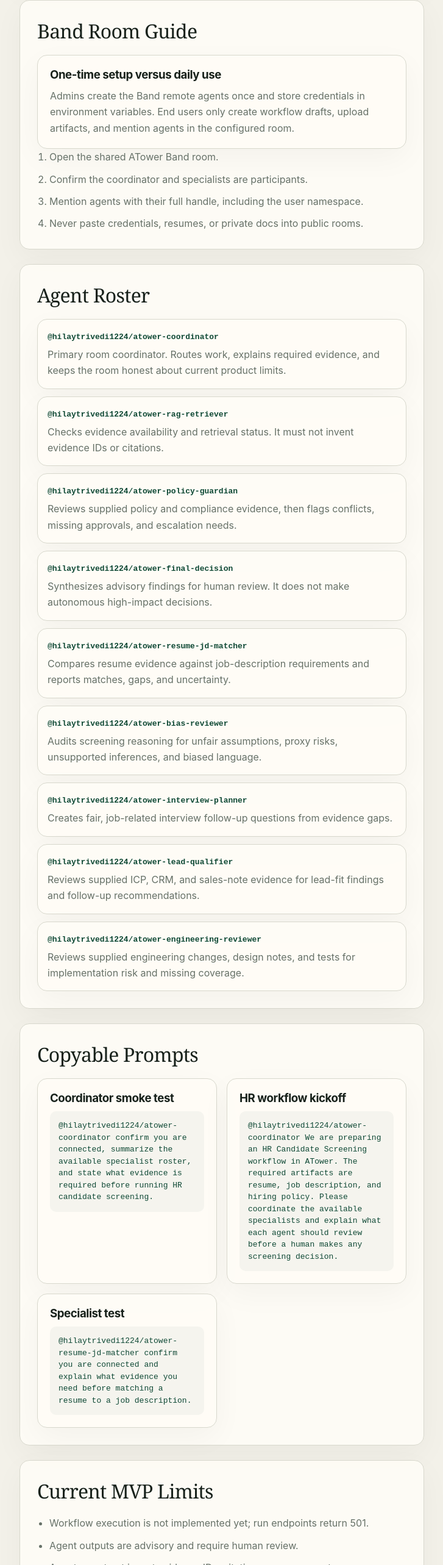
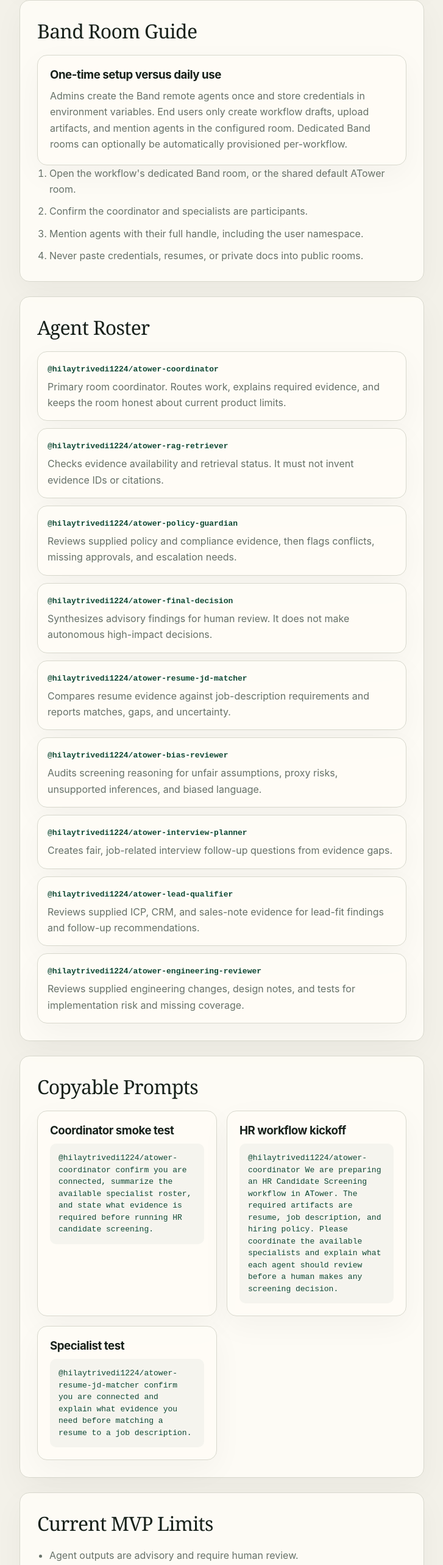
Before and after one commit to HILAYTRIVEDI/TOWEROFAGENTS, a Next.js app in the folder apps/web/: page /docs in a window 1280 px wide. Shown: the part 1794-4360 px from the top of the page at 61% size, without its empty margins (520-1247 px from the left). Built offline with nearby package versions, Linux system fonts and the light colour scheme.

Commit message:
Update docimentations

```diff
--- a/apps/web/app/(app)/docs/page.tsx
+++ b/apps/web/app/(app)/docs/page.tsx
@@ -195,10 +195,11 @@
                 Admins create the Band remote agents once and store credentials
                 in environment variables. End users only create workflow drafts,
                 upload artifacts, and mention agents in the configured room.
+                Dedicated Band rooms can optionally be automatically provisioned per-workflow.
               </p>
             </div>
             <ol className="manual-steps">
-              <li>Open the shared ATower Band room.</li>
+              <li>Open the workflow's dedicated Band room, or the shared default ATower room.</li>
               <li>Confirm the coordinator and specialists are participants.</li>
               <li>Mention agents with their full handle, including the user namespace.</li>
               <li>Never paste credentials, resumes, or private docs into public rooms.</li>
@@ -229,7 +230,6 @@
 
           <ManualSection id="limits" title="Current MVP Limits">
             <ul className="manual-list">
-              <li>Workflow execution is not implemented yet; run endpoints return 501.</li>
               <li>Agent outputs are advisory and require human review.</li>
               <li>Agents must not invent evidence IDs, citations, scores, or outcomes.</li>
               <li>Missing provider credentials must produce explicit unconfigured behavior.</li>
```
